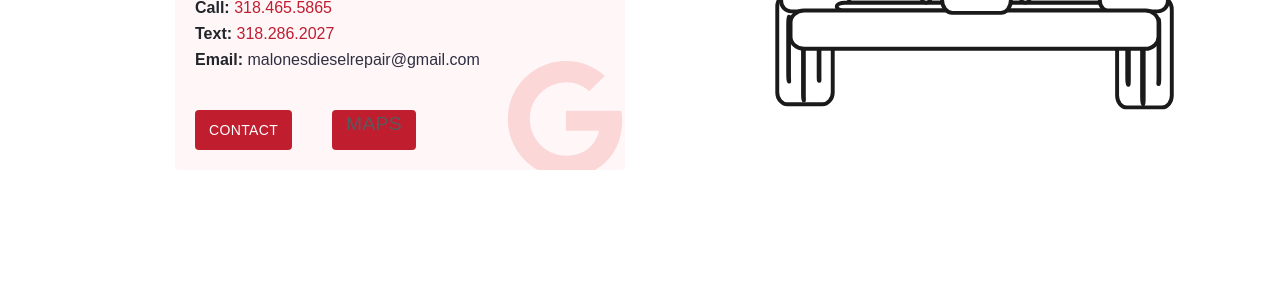
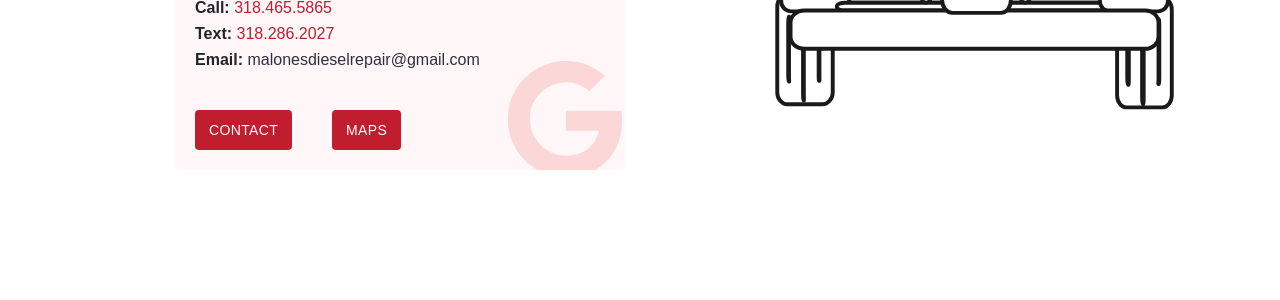
Before and after one commit to MalonesDiesel/malonesdiesel.github.io, a Jekyll site: the page built from index.md, in a window 1280 px wide. Shown: the part 727-1027 px from the top of the page. Built offline with Jekyll 4.4.1, drawn with Linux system fonts in a browser that asks for light colours.

Commit message:
Update call.html

```diff
--- a/_includes/call.html
+++ b/_includes/call.html
@@ -27,11 +27,11 @@
     {% endif %}
      {% if include.show_button %}
       <div class="call-box-bottom">
-        <a href="{{ site.data.contact.contact_button_link }}" class="button"><p>
+        <a href="{{ site.data.contact.contact_button_link }}" class="button">
   <span class="fa-svg-icon svg-baseline ">
     <svg xmlns="http://www.w3.org/2000/svg" viewBox="0 0 488 512"><!--! Font Awesome Pro 6.1.1 by @fontawesome - https://fontawesome.com License - https://fontawesome.com/license (Commercial License) Copyright 2022 Fonticons, Inc. --><path d="M488 261.8C488 403.3 391.1 504 248 504 110.8 504 0 393.2 0 256S110.8 8 248 8c66.8 0 123 24.5 166.3 64.9l-67.5 64.9C258.5 52.6 94.3 116.6 94.3 256c0 86.5 69.1 156.6 153.7 156.6 98.2 0 135-70.4 140.8-106.9H248v-85.3h236.1c2.3 12.7 3.9 24.9 3.9 41.4z"/></svg>
   </span> Maps
-</p></a>
+</a>
       </div>
     {% endif %}
 </div>
```
